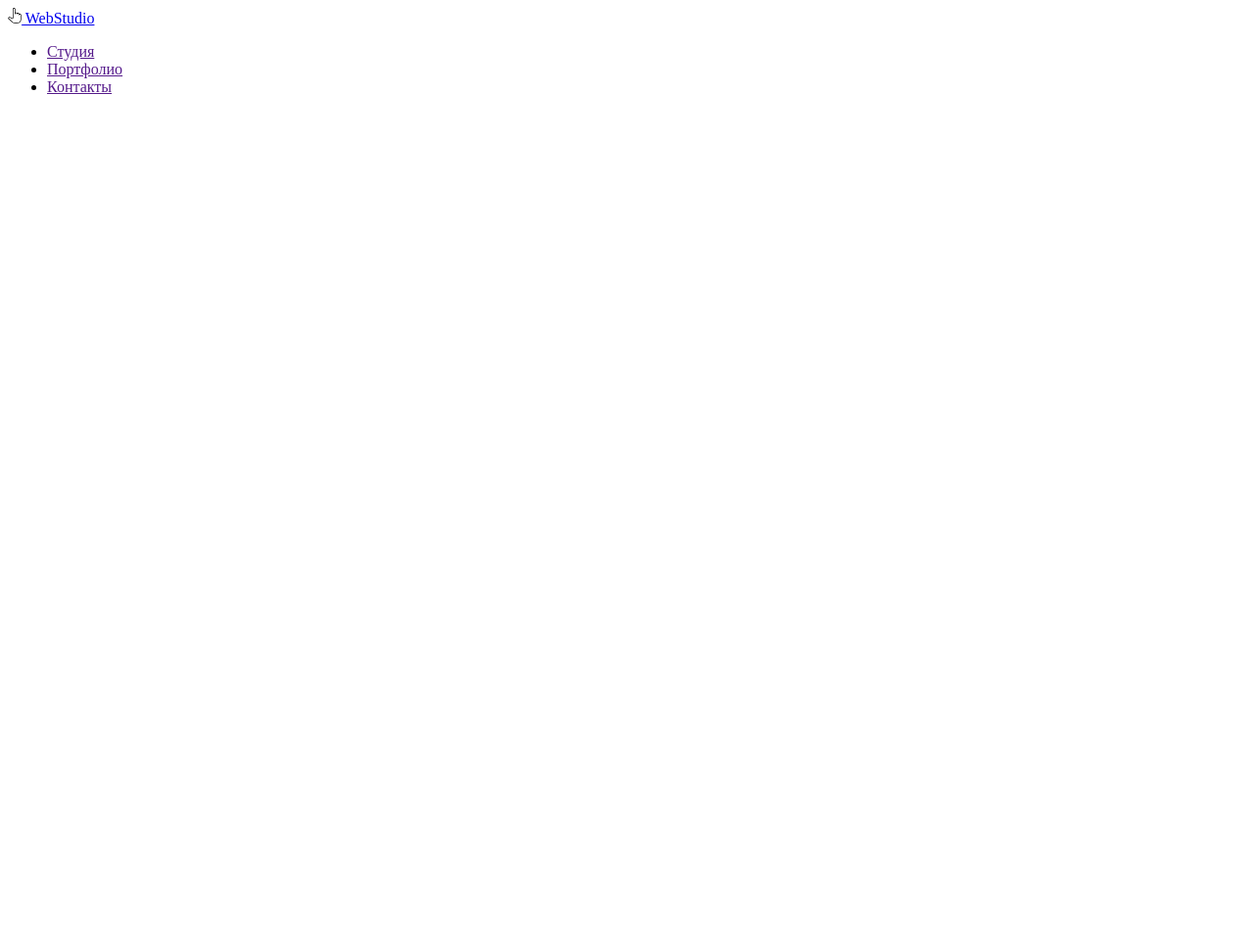
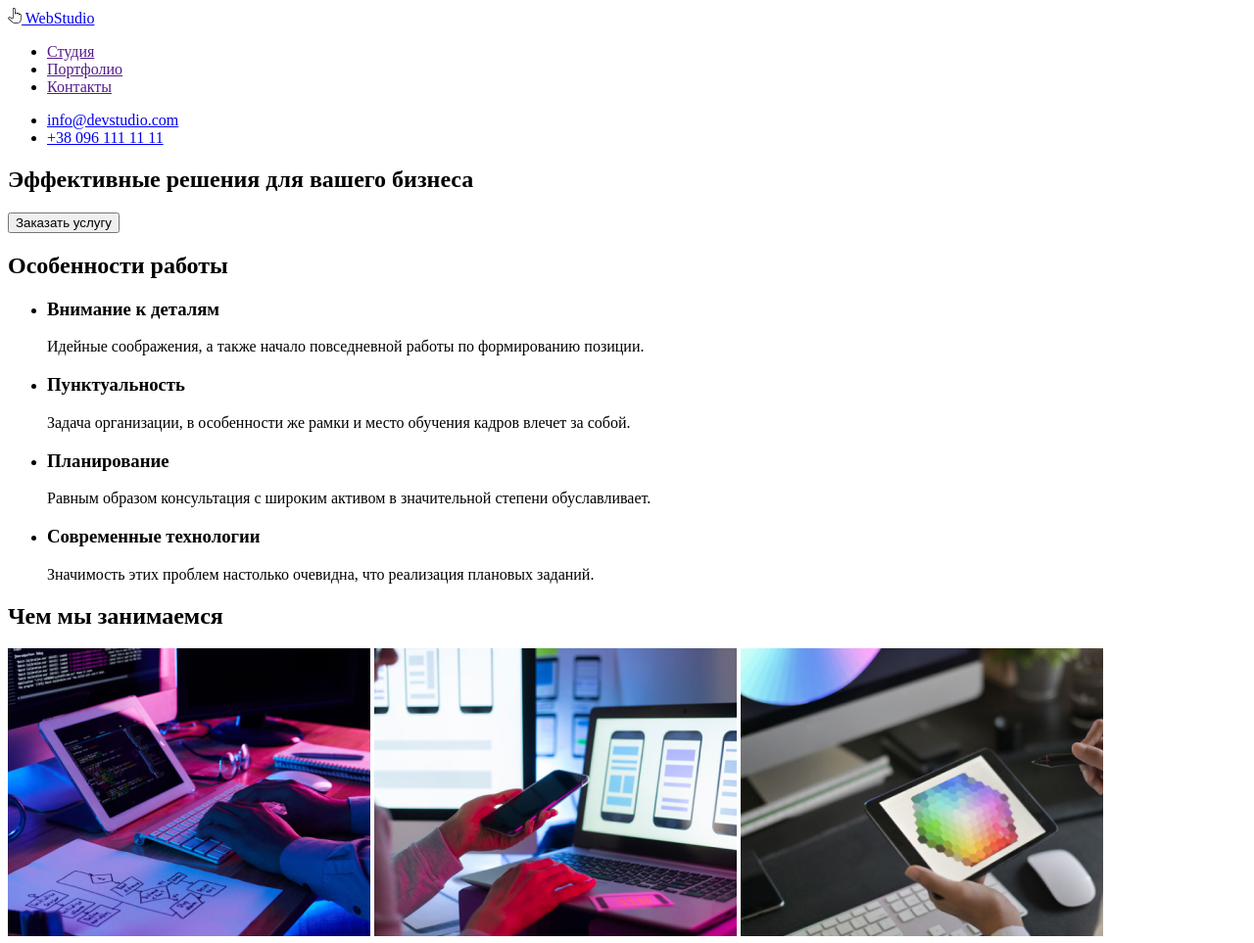
Before and after one commit to nadi-dp/goit-markup-hw-01, a plain HTML site: page index.html in a window 1280 px wide. Shown: the whole page at 98% size. Before the commit the page ends 800 px from the top, so only its background shows below. Drawn offline with Linux system fonts and the light colour scheme.

Commit message:
делает 2 секции с особенностями и чем занимаются

```diff
--- a/index.html
+++ b/index.html
@@ -10,7 +10,7 @@
     <header>
         <nav>
             <a href="/">
-            <img src="./images/Vector.svg" alt="">
+            <img src="./images/Vector.svg" alt="рука">
             WebStudio
         </a>
 
@@ -20,7 +20,45 @@
             <li><a href="">Контакты</a></li>
         </ul>
         </nav>
-    </ul>
+        <ul>
+            <li><a href="mailto:info@devstudio.com">info@devstudio.com</a></li>
+            <li> <a href="tel:+38 096 111 11 11">+38 096 111 11 11</a></li>
+        </ul>
     </header>
+    <div>
+        <section>
+            <h1>Эффективные решения для вашего бизнеса</h1>
+            <button>Заказать услугу</button>
+        </section>
+    </div>
+
+    <section>
+        <h2>Особенности работы</h2>
+        <ul>
+            <li>
+                <h3>Внимание к деталям</h3>
+                <p>Идейные соображения, а также начало повседневной работы по формированию позиции.</p>
+            </li>
+            <li>
+                <h3>Пунктуальность</h3>
+                <p>Задача организации, в особенности же рамки и место обучения кадров влечет за собой.</p>
+            </li>
+            <li>
+                <h3>Планирование</h3>
+                <p>Равным образом консультация с широким активом в значительной степени обуславливает.</p>
+            </li>
+            <li>
+                <h3>Современные технологии</h3>
+                <p>Значимость этих проблем настолько очевидна, что реализация плановых заданий.</p>
+            </li>
+        </ul>
+    </section>
+
+    <section>
+        <h2>Чем мы занимаемся</h2>
+        <img src="./images/img.jpg" alt="клавиатура">
+        <img src="./images/img (1).jpg" alt="смартфон">
+        <img src="./images/img (2).jpg" alt="планшет">
+    </section>
 </body>
 </html>
```
Also changed, not shown: images/img (1).jpg (added), images/img (2).jpg (added), images/img.jpg (added).
